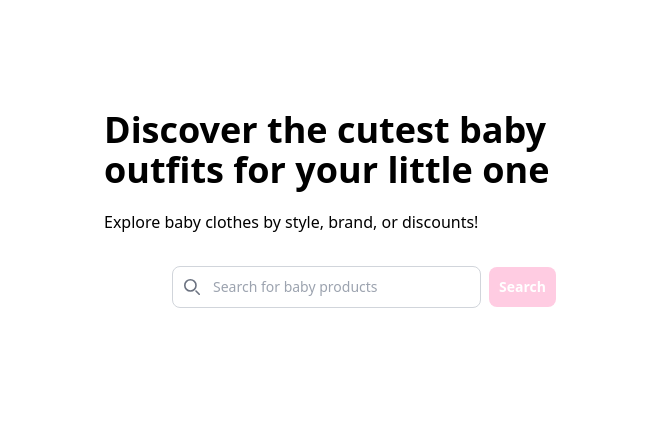
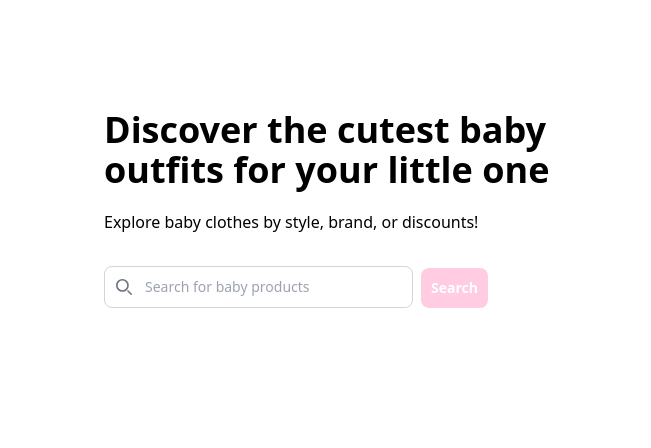
Before and after one commit to joansala13/e-kids, an Astro site: page / in a window 1280 px wide. Shown: the part 130-578 px from the top of the page, 0-651 px from the left. Built offline with nearby package versions, Linux system fonts and the light colour scheme; Astro itself is replaced by a stand-in of ours.

Commit message:
🔴 Arreglos en el Hero

```diff
--- a/src/components/HeroSearchInput.astro
+++ b/src/components/HeroSearchInput.astro
@@ -1,4 +1,4 @@
-<form class="flex items-center justify-start max-w-sm mx-auto mt-8">
+<form class="flex items-end justify-start max-w-sm mt-8">
   <div class="relative w-full">
     <div
       class="absolute inset-y-0 start-0 flex items-center ps-3 pointer-events-none"
--- a/src/sections/Hero.astro
+++ b/src/sections/Hero.astro
@@ -3,7 +3,7 @@ import HeroSearchInput from "@components/HeroSearchInput.astro";
 ---
 
 <section class="grid grid-cols-2 gap-8 mt-40">
-  <span>
+  <span class="flex flex-col justify-start">
     <h1 class="text-4xl font-bold mb-5">
       Discover the cutest baby outfits for your little one
     </h1>
```
